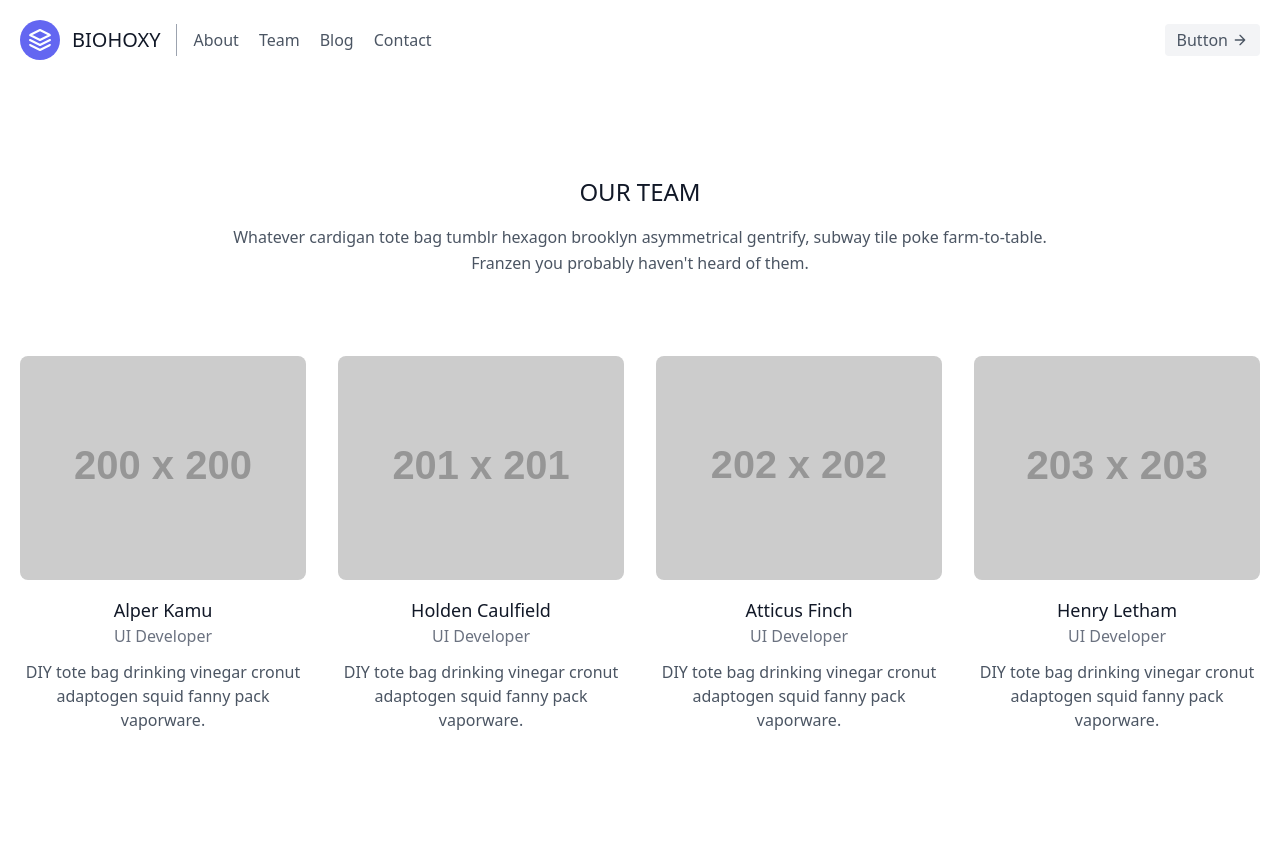
After one commit to partrita/heroku-biohoxy, a Django app: page /team in a window 1280 px wide. The commit adds this page. Run offline with Django 3.2, Linux system fonts and the light colour scheme; grey boxes labelled with a size stand in for pictures from a placeholder-image service; some libraries are stand-ins or nearby versions.

Commit message:
20210129

```diff
--- /dev/null
+++ b/page/templates/page/team.html
@@ -0,0 +1,122 @@
+{% extends 'base.html' %}
+
+{% block content %}
+<section class="text-gray-600 body-font">
+  <div class="container px-5 py-24 mx-auto">
+    <div class="flex flex-col text-center w-full mb-20">
+      <h1 class="text-2xl font-medium title-font mb-4 text-gray-900">OUR TEAM</h1>
+      <p class="lg:w-2/3 mx-auto leading-relaxed text-base">Whatever cardigan tote bag tumblr hexagon brooklyn asymmetrical gentrify, subway tile poke farm-to-table. Franzen you probably haven't heard of them.</p>
+    </div>
+    <div class="flex flex-wrap -m-4">
+      <div class="p-4 lg:w-1/4 md:w-1/2">
+        <div class="h-full flex flex-col items-center text-center">
+          <img alt="team" class="flex-shrink-0 rounded-lg w-full h-56 object-cover object-center mb-4" src="https://dummyimage.com/200x200">
+          <div class="w-full">
+            <h2 class="title-font font-medium text-lg text-gray-900">Alper Kamu</h2>
+            <h3 class="text-gray-500 mb-3">UI Developer</h3>
+            <p class="mb-4">DIY tote bag drinking vinegar cronut adaptogen squid fanny pack vaporware.</p>
+            <span class="inline-flex">
+              <a class="text-gray-500">
+                <svg fill="none" stroke-linecap="round" stroke-linejoin="round" stroke-width="2" class="w-5 h-5" viewBox="0 0 24 24">
+                  <path d="M18 2h-3a5 5 0 00-5 5v3H7v4h3v8h4v-8h3l1-4h-4V7a1 1 0 011-1h3z"></path>
+                </svg>
+              </a>
+              <a class="ml-2 text-gray-500">
+                <svg fill="none" stroke-linecap="round" stroke-linejoin="round" stroke-width="2" class="w-5 h-5" viewBox="0 0 24 24">
+                  <path d="M23 3a10.9 10.9 0 01-3.14 1.53 4.48 4.48 0 00-7.86 3v1A10.66 10.66 0 013 4s-4 9 5 13a11.64 11.64 0 01-7 2c9 5 20 0 20-11.5a4.5 4.5 0 00-.08-.83A7.72 7.72 0 0023 3z"></path>
+                </svg>
+              </a>
+              <a class="ml-2 text-gray-500">
+                <svg fill="none" stroke-linecap="round" stroke-linejoin="round" stroke-width="2" class="w-5 h-5" viewBox="0 0 24 24">
+                  <path d="M21 11.5a8.38 8.38 0 01-.9 3.8 8.5 8.5 0 01-7.6 4.7 8.38 8.38 0 01-3.8-.9L3 21l1.9-5.7a8.38 8.38 0 01-.9-3.8 8.5 8.5 0 014.7-7.6 8.38 8.38 0 013.8-.9h.5a8.48 8.48 0 018 8v.5z"></path>
+                </svg>
+              </a>
+            </span>
+          </div>
+        </div>
+      </div>
+      <div class="p-4 lg:w-1/4 md:w-1/2">
+        <div class="h-full flex flex-col items-center text-center">
+          <img alt="team" class="flex-shrink-0 rounded-lg w-full h-56 object-cover object-center mb-4" src="https://dummyimage.com/201x201">
+          <div class="w-full">
+            <h2 class="title-font font-medium text-lg text-gray-900">Holden Caulfield</h2>
+            <h3 class="text-gray-500 mb-3">UI Developer</h3>
+            <p class="mb-4">DIY tote bag drinking vinegar cronut adaptogen squid fanny pack vaporware.</p>
+            <span class="inline-flex">
+              <a class="text-gray-500">
+                <svg fill="none" stroke-linecap="round" stroke-linejoin="round" stroke-width="2" class="w-5 h-5" viewBox="0 0 24 24">
+                  <path d="M18 2h-3a5 5 0 00-5 5v3H7v4h3v8h4v-8h3l1-4h-4V7a1 1 0 011-1h3z"></path>
+                </svg>
+              </a>
+              <a class="ml-2 text-gray-500">
+                <svg fill="none" stroke-linecap="round" stroke-linejoin="round" stroke-width="2" class="w-5 h-5" viewBox="0 0 24 24">
+                  <path d="M23 3a10.9 10.9 0 01-3.14 1.53 4.48 4.48 0 00-7.86 3v1A10.66 10.66 0 013 4s-4 9 5 13a11.64 11.64 0 01-7 2c9 5 20 0 20-11.5a4.5 4.5 0 00-.08-.83A7.72 7.72 0 0023 3z"></path>
+                </svg>
+              </a>
+              <a class="ml-2 text-gray-500">
+                <svg fill="none" stroke-linecap="round" stroke-linejoin="round" stroke-width="2" class="w-5 h-5" viewBox="0 0 24 24">
+                  <path d="M21 11.5a8.38 8.38 0 01-.9 3.8 8.5 8.5 0 01-7.6 4.7 8.38 8.38 0 01-3.8-.9L3 21l1.9-5.7a8.38 8.38 0 01-.9-3.8 8.5 8.5 0 014.7-7.6 8.38 8.38 0 013.8-.9h.5a8.48 8.48 0 018 8v.5z"></path>
+                </svg>
+              </a>
+            </span>
+          </div>
+        </div>
+      </div>
+      <div class="p-4 lg:w-1/4 md:w-1/2">
+        <div class="h-full flex flex-col items-center text-center">
+          <img alt="team" class="flex-shrink-0 rounded-lg w-full h-56 object-cover object-center mb-4" src="https://dummyimage.com/202x202">
+          <div class="w-full">
+            <h2 class="title-font font-medium text-lg text-gray-900">Atticus Finch</h2>
+            <h3 class="text-gray-500 mb-3">UI Developer</h3>
+            <p class="mb-4">DIY tote bag drinking vinegar cronut adaptogen squid fanny pack vaporware.</p>
+            <span class="inline-flex">
+              <a class="text-gray-500">
+                <svg fill="none" stroke-linecap="round" stroke-linejoin="round" stroke-width="2" class="w-5 h-5" viewBox="0 0 24 24">
+                  <path d="M18 2h-3a5 5 0 00-5 5v3H7v4h3v8h4v-8h3l1-4h-4V7a1 1 0 011-1h3z"></path>
+                </svg>
+              </a>
+              <a class="ml-2 text-gray-500">
+                <svg fill="none" stroke-linecap="round" stroke-linejoin="round" stroke-width="2" class="w-5 h-5" viewBox="0 0 24 24">
+                  <path d="M23 3a10.9 10.9 0 01-3.14 1.53 4.48 4.48 0 00-7.86 3v1A10.66 10.66 0 013 4s-4 9 5 13a11.64 11.64 0 01-7 2c9 5 20 0 20-11.5a4.5 4.5 0 00-.08-.83A7.72 7.72 0 0023 3z"></path>
+                </svg>
+              </a>
+              <a class="ml-2 text-gray-500">
+                <svg fill="none" stroke-linecap="round" stroke-linejoin="round" stroke-width="2" class="w-5 h-5" viewBox="0 0 24 24">
+                  <path d="M21 11.5a8.38 8.38 0 01-.9 3.8 8.5 8.5 0 01-7.6 4.7 8.38 8.38 0 01-3.8-.9L3 21l1.9-5.7a8.38 8.38 0 01-.9-3.8 8.5 8.5 0 014.7-7.6 8.38 8.38 0 013.8-.9h.5a8.48 8.48 0 018 8v.5z"></path>
+                </svg>
+              </a>
+            </span>
+          </div>
+        </div>
+      </div>
+      <div class="p-4 lg:w-1/4 md:w-1/2">
+        <div class="h-full flex flex-col items-center text-center">
+          <img alt="team" class="flex-shrink-0 rounded-lg w-full h-56 object-cover object-center mb-4" src="https://dummyimage.com/203x203">
+          <div class="w-full">
+            <h2 class="title-font font-medium text-lg text-gray-900">Henry Letham</h2>
+            <h3 class="text-gray-500 mb-3">UI Developer</h3>
+            <p class="mb-4">DIY tote bag drinking vinegar cronut adaptogen squid fanny pack vaporware.</p>
+            <span class="inline-flex">
+              <a class="text-gray-500">
+                <svg fill="none" stroke-linecap="round" stroke-linejoin="round" stroke-width="2" class="w-5 h-5" viewBox="0 0 24 24">
+                  <path d="M18 2h-3a5 5 0 00-5 5v3H7v4h3v8h4v-8h3l1-4h-4V7a1 1 0 011-1h3z"></path>
+                </svg>
+              </a>
+              <a class="ml-2 text-gray-500">
+                <svg fill="none" stroke-linecap="round" stroke-linejoin="round" stroke-width="2" class="w-5 h-5" viewBox="0 0 24 24">
+                  <path d="M23 3a10.9 10.9 0 01-3.14 1.53 4.48 4.48 0 00-7.86 3v1A10.66 10.66 0 013 4s-4 9 5 13a11.64 11.64 0 01-7 2c9 5 20 0 20-11.5a4.5 4.5 0 00-.08-.83A7.72 7.72 0 0023 3z"></path>
+                </svg>
+              </a>
+              <a class="ml-2 text-gray-500">
+                <svg fill="none" stroke-linecap="round" stroke-linejoin="round" stroke-width="2" class="w-5 h-5" viewBox="0 0 24 24">
+                  <path d="M21 11.5a8.38 8.38 0 01-.9 3.8 8.5 8.5 0 01-7.6 4.7 8.38 8.38 0 01-3.8-.9L3 21l1.9-5.7a8.38 8.38 0 01-.9-3.8 8.5 8.5 0 014.7-7.6 8.38 8.38 0 013.8-.9h.5a8.48 8.48 0 018 8v.5z"></path>
+                </svg>
+              </a>
+            </span>
+          </div>
+        </div>
+      </div>
+    </div>
+  </div>
+</section>
+{% endblock %}
--- a/page/urls.py
+++ b/page/urls.py
@@ -5,4 +5,8 @@ app_name='page'
 
 urlpatterns = [
         path('', views.index, name='index'),
+        path('about', views.about, name='about'),
+        path('team', views.team, name='team'),
+        path('blog', views.blog, name='blog'),
+        path('contact', views.contact, name='contact'),
         ]
--- a/page/views.py
+++ b/page/views.py
@@ -2,3 +2,15 @@ from django.shortcuts import render
 
 def index(request):
     return render(request, 'page/index.html', {})
+
+def about(request):
+    return render(request, 'page/about.html',{})
+
+def blog(request):
+    return render(request, 'page/blog.html', {})
+
+def team(request):
+    return render(request, 'page/team.html', {})
+
+def contact(request):
+    return render(request, 'page/contact.html', {})
--- a/requirements.txt
+++ b/requirements.txt
@@ -19,6 +19,7 @@ msgpack==0.6.2
 packaging==20.3
 pep517==0.8.2
 progress==1.5
+psycopg2==2.8.6
 pyparsing==2.4.6
 pytoml==0.1.21
 pytz==2020.1
@@ -26,6 +27,7 @@ requests==2.22.0
 retrying==1.3.3
 six==1.14.0
 sqlparse==0.3.1
+toml==0.10.2
 urllib3==1.25.8
 webencodings==0.5.1
 whitenoise==5.2.0
--- a/templates/base.html
+++ b/templates/base.html
@@ -4,27 +4,29 @@
 	<link href="https://unpkg.com/tailwindcss@^1.0/dist/tailwind.min.css" rel="stylesheet">
 	<link href="https://fonts.googleapis.com/css2?family=Noto+Sans+KR&display=swap" rel="stylesheet">
 	<script src="{% static 'css/main.css' %}"></script>
-	</head>
-	<body>
-		<header class="text-gray-700 body-font border-b border-gray-200">
+<header class="text-gray-600 body-font">
   <div class="container mx-auto flex flex-wrap p-5 flex-col md:flex-row items-center">
-    <a class="flex title-font font-medium items-center text-gray-900 mb-4 md:mb-0" href="#" target="_blank">
+    <a class="flex title-font font-medium items-center text-gray-900 mb-4 md:mb-0" href="{% url 'page:index' %}">
       <svg xmlns="http://www.w3.org/2000/svg" fill="none" stroke="currentColor" stroke-linecap="round" stroke-linejoin="round" stroke-width="2" class="w-10 h-10 text-white p-2 bg-indigo-500 rounded-full" viewBox="0 0 24 24">
         <path d="M12 2L2 7l10 5 10-5-10-5zM2 17l10 5 10-5M2 12l10 5 10-5"></path>
       </svg>
       <span class="ml-3 text-xl">BIOHOXY</span>
     </a>
-    <nav class="md:ml-auto flex flex-wrap items-center text-base justify-center">
-      <a href="#" class="mr-5 hover:text-gray-900">First Link</a>
-      <a href="#" class="mr-5 hover:text-gray-900">Second Link</a>
-      <a href="#" class="mr-5 hover:text-gray-900">Third Link</a>
-      <a href="#" class="mr-5 hover:text-gray-900">Fourth Link</a>
+    <nav class="md:mr-auto md:ml-4 md:py-1 md:pl-4 md:border-l md:border-gray-400	flex flex-wrap items-center text-base justify-center">
+      <a class="mr-5 hover:text-gray-900" href="{% url 'page:about'%}">About</a>
+      <a class="mr-5 hover:text-gray-900" href="{% url 'page:team' %}">Team</a>
+      <a class="mr-5 hover:text-gray-900" href="{% url 'page:blog' %}">Blog</a>
+      <a class="mr-5 hover:text-gray-900" href="{% url 'page:contact' %}">Contact</a>
     </nav>
-    <button class="inline-flex items-center bg-gray-200 border-0 py-1 px-3 focus:outline-none hover:bg-gray-300 rounded text-base mt-4 md:mt-0">
-      Join
+    <button class="inline-flex items-center bg-gray-100 border-0 py-1 px-3 focus:outline-none hover:bg-gray-200 rounded text-base mt-4 md:mt-0">Button
+      <svg fill="none" stroke="currentColor" stroke-linecap="round" stroke-linejoin="round" stroke-width="2" class="w-4 h-4 ml-1" viewBox="0 0 24 24">
+        <path d="M5 12h14M12 5l7 7-7 7"></path>
+      </svg>
     </button>
   </div>
 </header>
+</head>
+	<body>
 		{% block content%}
 		{% endblock%}
 	</body>
```
Also changed, not shown: page/templates/page/about.html (added, +37 -0 lines), page/templates/page/blog.html (added, +58 -0 lines), page/templates/page/contact.html (added, +66 -0 lines).
